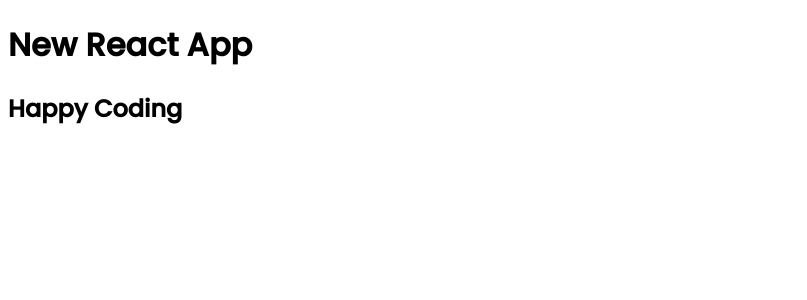
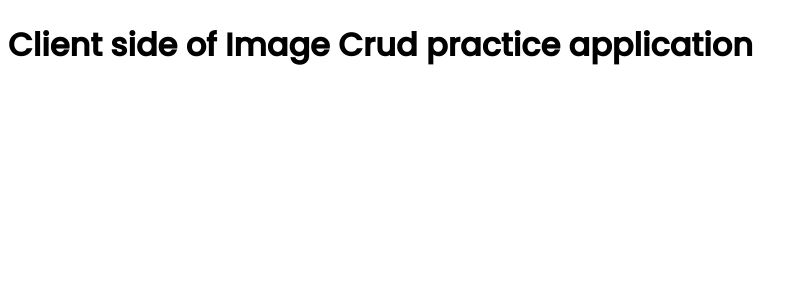
Before and after one commit to Angus-Woodman/imageCrudClient, a React app: page / in a window 1280 px wide. Shown: the top 300 px of the page, without its empty margins (0-807 px from the left). Built offline with nearby package versions, Linux system fonts and the light colour scheme.

Commit message:
initial commit

```diff
--- a/package.json
+++ b/package.json
@@ -1,5 +1,5 @@
 {
-  "name": "angus_react_boilerplate",
+  "name": "image-crud-client",
   "version": "1.0.0",
   "description": "React poject boilerplate",
   "main": "index.js",
--- a/src/App.js
+++ b/src/App.js
@@ -5,8 +5,7 @@ class App extends React.Component {
   render() {
     return (
       <>
-        <h1>New React App</h1>
-        <h2>Happy Coding</h2>
+        <h1>Client side of Image Crud practice application</h1>
       </>
     );
   }
--- a/src/index.js
+++ b/src/index.js
@@ -2,10 +2,4 @@ import React from "react";
 import ReactDOM from "react-dom";
 import App from "./App";
 
-// class App extends React.Component {
-//   render() {
-//     return <h1>Hello World!</h1>;
-//   }
-// }
-
 ReactDOM.render(<App />, document.getElementById("root"));
```
Also changed, not shown: 1 other file (tests, documents, lock files or other folders).
